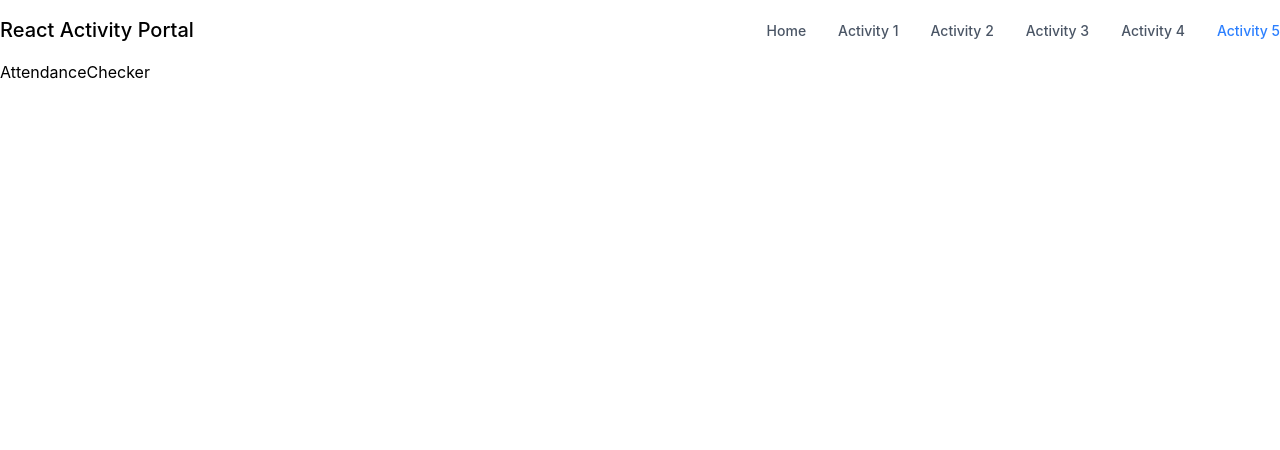
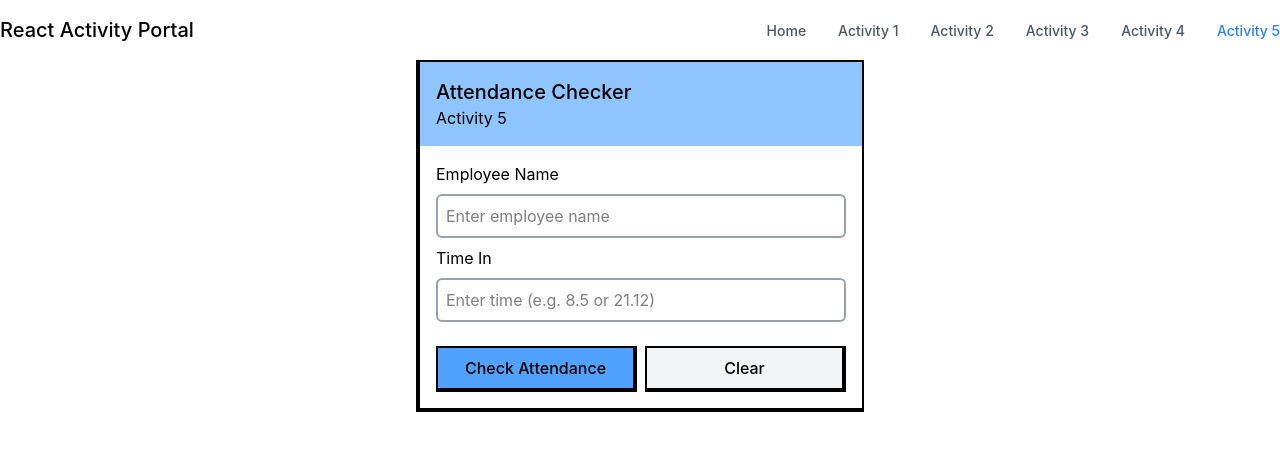
Before and after one commit to leirdDev/react-activity, a React (Vite) app: page /attendance-checker in a window 1280 px wide. Shown: the top 450 px of the page. Built offline with nearby package versions, Linux system fonts and the light colour scheme.

Commit message:
feat: implement attendance checker

```diff
--- a/src/pages/AttendanceChecker.jsx
+++ b/src/pages/AttendanceChecker.jsx
@@ -1,7 +1,137 @@
-
+import { useState } from "react";
+import ActivityCard from "../components/ActivityCard";
+import Input from "../components/Input";
+import Button from "../components/Button";
 
 export default function AttendanceChecker() {
+  const [employeeName, setEmployeeName] = useState("");
+  const [timeIn, setTimeIn] = useState("");
+  const [isSubmitted, setIsSubmitted] = useState(false);
+  const [error, setError] = useState("");
+  const [attendance, setAttendance] = useState(null);
+
+  const handleSubmit = () => {
+    setError("");
+    setIsSubmitted(false);
+
+    const name = employeeName.trim();
+    const time = Number(timeIn);
+
+    if (!name) {
+      setError("Please enter an employee name.");
+      return;
+    }
+
+    if (!timeIn || time < 0 || time > 24) {
+      setError("Invalid time.");
+      return;
+    }
+
+    let status;
+    let message;
+
+    if (time <= 8) {
+      status = "On Time";
+      message = "Status: On Time - Good job!";
+    } else if (time <= 9) {
+      status = "Late";
+      message = "Status: Late - Please be on time tomorrow.";
+    } else {
+      status = "Very Late";
+      message = "Status: Very Late - Report to your supervisor.";
+    }
+
+    setAttendance({
+      name,
+      time,
+      status,
+      message,
+    });
+
+    setIsSubmitted(true);
+  };
+
+  const clearFields = () => {
+    setError("");
+    setEmployeeName("");
+    setTimeIn("");
+    setIsSubmitted(false);
+    setAttendance(null);
+  };
+
+  const formatTime = (time) => {
+    const hour = Math.floor(time);
+    const minutes = Math.round((time - hour) * 60);
+
+    const period = hour >= 12 ? "PM" : "AM";
+    const displayHour = hour % 12 || 12;
+
+    return `${displayHour}:${String(minutes).padStart(2, "0")} ${period}`;
+  };
+
   return (
-    <div>AttendanceChecker</div>
-  )
+    <ActivityCard
+      title="Attendance Checker"
+      subtitle="Activity 5"
+      color="bg-blue-300"
+    >
+      <Input
+        label="Employee Name"
+        placeholder="Enter employee name"
+        value={employeeName}
+        onChange={setEmployeeName}
+      />
+
+      <Input
+        label="Time In"
+        placeholder="Enter time (e.g. 8.5 or 21.12)"
+        value={timeIn}
+        onChange={setTimeIn}
+        type="number"
+      />
+
+      {error && <p className="text-red-500 font-medium">{error}</p>}
+
+      <div className="flex gap-2">
+        <Button onClick={handleSubmit}>Check Attendance</Button>
+
+        <Button variant="secondary" onClick={clearFields}>
+          Clear
+        </Button>
+      </div>
+
+      {isSubmitted && attendance && (
+        <div className="mt-4 overflow-hidden rounded-2xl border bg-slate-50">
+          <div className="p-6">
+            <p className="flex justify-between">
+              <span>Employee Name</span>
+              <span>{attendance.name}</span>
+            </p>
+
+            <p className="flex justify-between">
+              <span>Time In</span>
+              <span>{formatTime(attendance.time)}</span>
+            </p>
+
+            <p className="flex justify-between">
+              <span>Status</span>
+              <span>{attendance.status}</span>
+            </p>
+          </div>
+
+          <p
+            className={`p-6 text-center text-lg font-medium ${
+              attendance.status === "On Time"
+                ? "bg-green-50 text-green-600"
+                : attendance.status === "Late"
+                  ? "bg-yellow-50 text-yellow-600"
+                  : "bg-red-50 text-red-600"
+            }`}
+          >
+            {attendance.message}
+          </p>
+        </div>
+      )}
+    </ActivityCard>
+  );
 }
```
